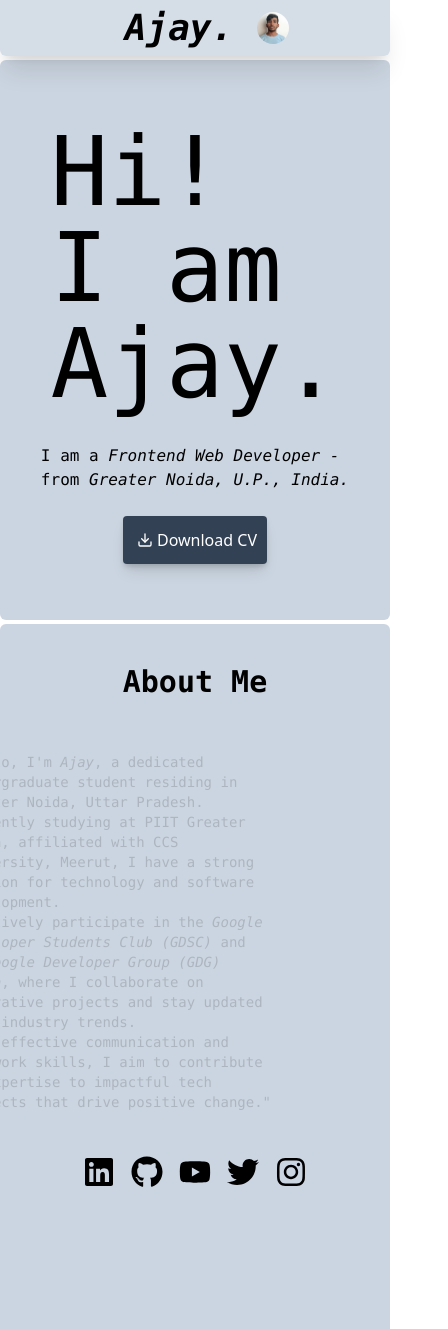
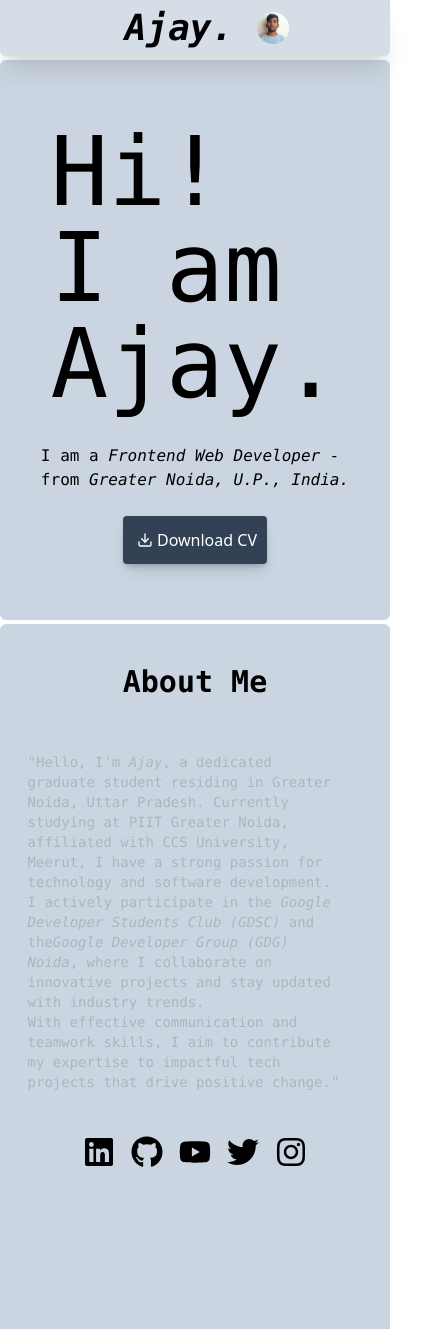
Before and after one commit to A-JA-Y/ajay-portfolio, a React (Create React App) app: page / in a window 390 px wide. Shown: the top 1329 px of the page, 448 px wide, since content can reach past the window. Built offline with nearby package versions, Linux system fonts and the light colour scheme.

Commit message:
animation responsiveness

```diff
--- a/src/components/about/index.jsx
+++ b/src/components/about/index.jsx
@@ -24,7 +24,7 @@ function About() {
           <div className="w-full lg:w-3/5">
             <div className="intro p-5 text-sm sm:text-base left-animation">
               <p>
-                "Hello, I'm <i>Ajay</i>, a dedicated undergraduate student
+                "Hello, I'm <i>Ajay</i>, a dedicated graduate student
                 residing in Greater Noida, Uttar Pradesh. Currently studying at
                 PIIT Greater Noida, affiliated with CCS University, Meerut, I
                 have a strong passion for technology and software development.{" "}
--- a/src/style.css
+++ b/src/style.css
@@ -24,3 +24,34 @@
     transform: translateX(0);
   }
 }
+
+
+/* same animation in phones */
+@media (max-width: 640px) {
+  .left-animation {
+  opacity: 0;
+  transform: translateX(-10px);
+  animation: slideInLeft 0.5s forwards;
+  animation-timeline: view(450px 10px);
+}
+
+@keyframes slideInLeft {
+  to {
+    opacity: 1;
+    transform: translateX(0);
+  }
+}
+
+.right-animation {
+  opacity: 0;
+  transform: translateX(10px);
+  animation: slideInRight 0.5s forwards;
+  animation-timeline: view(450px 10px);
+}
+@keyframes slideInRight {
+  to {
+    opacity: 1;
+    transform: translateX(0);
+  }
+}
+}
```
